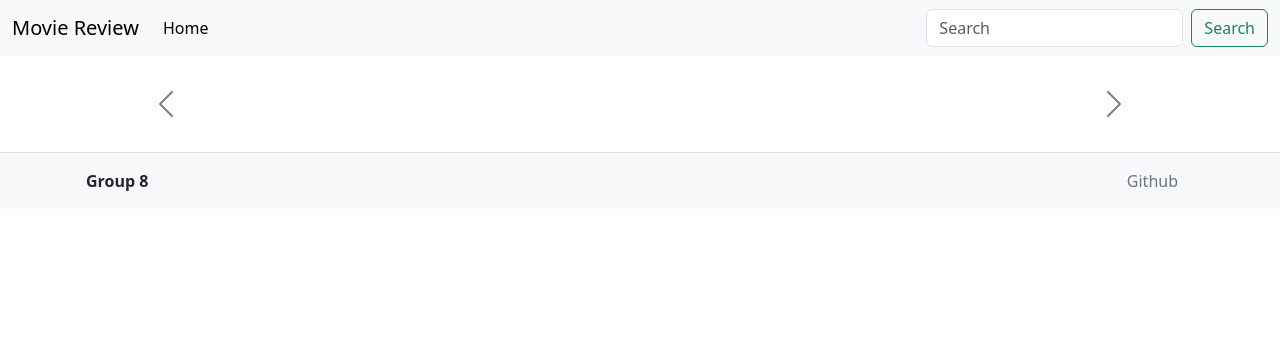
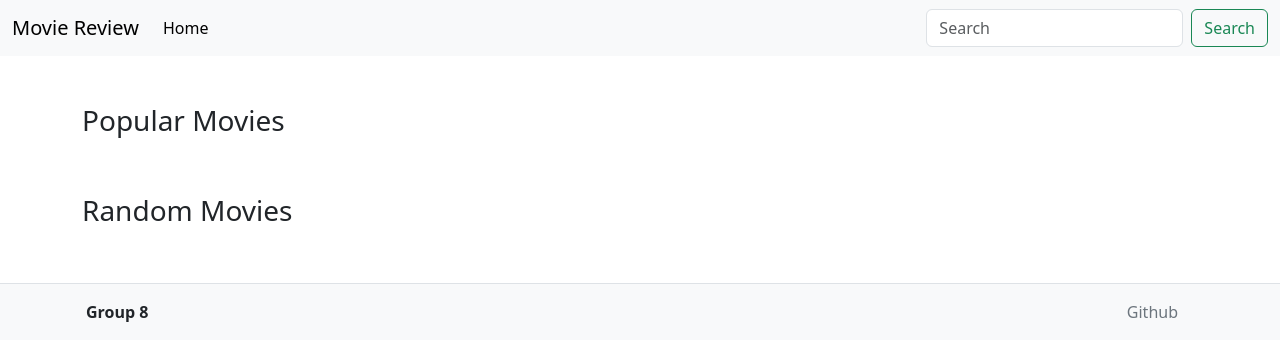
Before and after one commit to Johncakes/Open_Source_Group_8, a Django app: page / in a window 1280 px wide. Shown: the top 361 px of the page. Run offline with Django 5.2, Linux system fonts and the light colour scheme; data that the repository does not hold is empty.

Commit message:
refactor : index page code refactoring

```diff
--- a/config/templates/Components/footer.html
+++ b/config/templates/Components/footer.html
@@ -1,12 +1,15 @@
 <footer class="bg-light text-center text-lg-start mt-5 border-top">
   <div class="container p-3">
     <div class="row align-items-center">
+
       <div class="col-lg-6 text-lg-start text-center mb-2 mb-lg-0">
         <span class="fw-bold">Group 8</span>
       </div>
+
       <div class="col-lg-6 text-lg-end text-center">
         <a href="#" class="text-decoration-none me-3 text-secondary">Github</a>
       </div>
+
     </div>
   </div>
 </footer>
--- a/config/templates/index.html
+++ b/config/templates/index.html
@@ -9,34 +9,10 @@
     <link rel="stylesheet" href="{% static 'styles.css' %}">
   </head>
   <body>
-    <script>
-        const movies = JSON.parse('{{ movies | escapejs }}');
-        console.log(movies);
-    </script>
     {% include 'Components/navbar.html' %}
 
-    <div class="container mt-5">
-        <!-- Carousel wrapper -->
-            <div id="movieCarousel" class="carousel slide" data-bs-ride="carousel">
-                <div class="carousel-inner">
-                    <div class="carousel-item active">
-                        <div class="d-flex justify-content-center gap-3">
-                            {% for movie in movie|slice:":3" %}
-                            {% include 'Components/movieCard.html' %}
-                            {% endfor %}
-                        </div>
-                    </div>
-                </div>
-                <button class="carousel-control-prev" type="button" data-bs-target="#movieCarousel" data-bs-slide="prev">
-                    <span class="carousel-control-prev-icon" aria-hidden="true"></span>
-                    <span class="visually-hidden">Previous</span>
-                </button>
-                <button class="carousel-control-next" type="button" data-bs-target="#movieCarousel" data-bs-slide="next">
-                    <span class="carousel-control-next-icon" aria-hidden="true"></span>
-                    <span class="visually-hidden">Next</span>
-                </button>
-            </div>
-    </div>
+   {% include 'Components/carousel.html' with title="Popular Movies" movie_list=popular_movie carousel_id="popMovieCarousel" %}
+   {% include 'Components/carousel.html' with title="Random Movies" movie_list=random_movie carousel_id="randomMovieCarousel" %}
 
     {% include 'Components/footer.html' %}
     <script src="https://cdn.jsdelivr.net/npm/bootstrap@5.3.6/dist/js/bootstrap.bundle.min.js" integrity="sha384-j1CDi7MgGQ12Z7Qab0qlWQ/Qqz24Gc6BM0thvEMVjHnfYGF0rmFCozFSxQBxwHKO" crossorigin="anonymous"></script>
--- a/movie/static/styles.css
+++ b/movie/static/styles.css
@@ -1,9 +1,10 @@
 /* styles.css */
-.carousel-control-prev-icon,
-.carousel-control-next-icon {
-  filter: invert(1) grayscale(1) brightness(0.3);
+
+
+.carousel-control-prev.custom-carousel-btn {
+    left: 0;
 }
 
-.body{
-  background: #006b1b;
+.carousel-control-next.custom-carousel-btn {
+    right: 0;
 }
--- a/movie/views.py
+++ b/movie/views.py
@@ -3,7 +3,9 @@ from movie.models.movie import Movie
 
 def index(request):
     movie = Movie.objects.all()
-    return render(request, 'index.html', {'movie': movie})
+    popular_movie = movie.order_by('-popularity')[:30]
+    random_movie = movie.order_by('?')[:30]
+    return render(request, 'index.html', {'movie': movie, 'popular_movie': popular_movie, 'random_movie': random_movie})
 
 def movie_detail(request, movie_id):
     movie = get_object_or_404(Movie, pk=movie_id)
```
